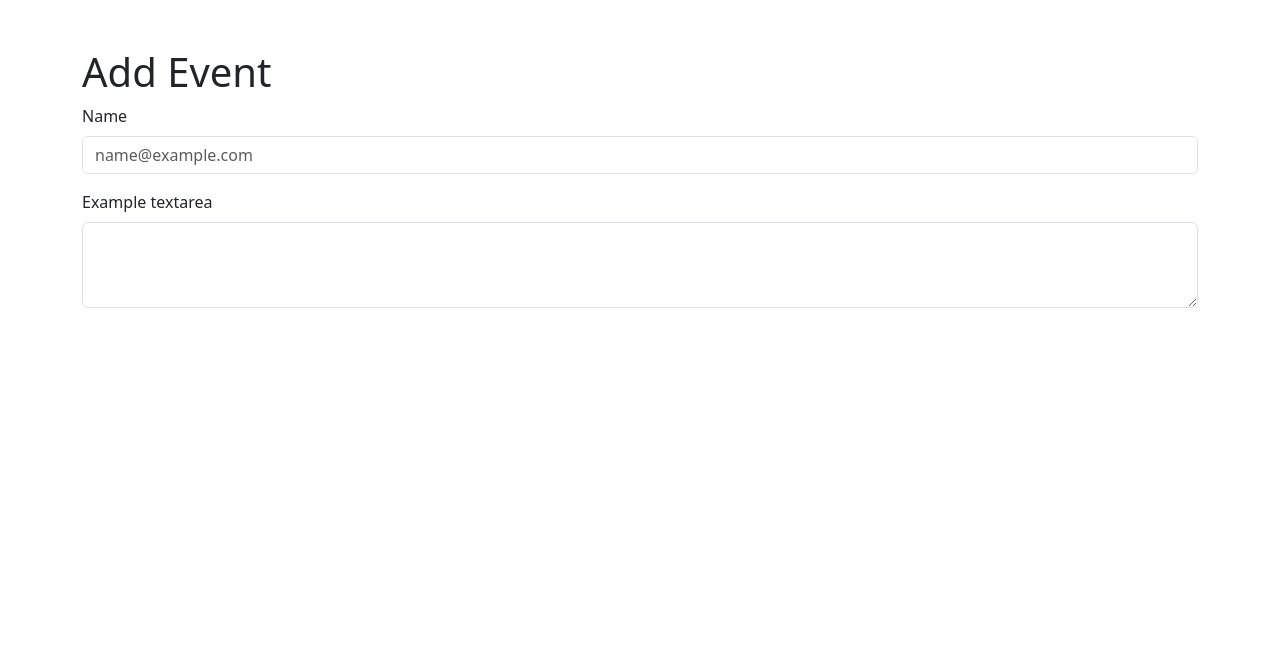
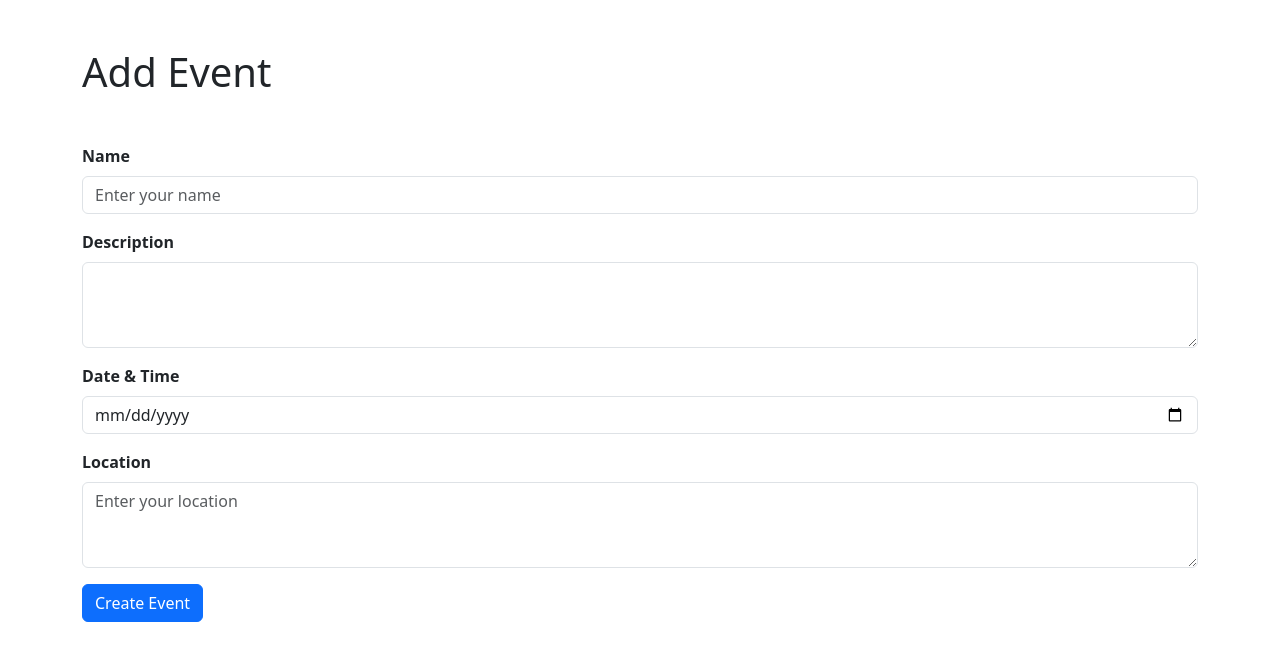
Before and after one commit to nsec-vat-django/event-management-platform, a Django app: template mysite/events/templates/events/addEvents.html in a window 1280 px wide. Shown: the top 661 px of the page. Run offline with Django 5.2, Linux system fonts and the light colour scheme; the template is opened without the code that fills it, so the values that code supplies are empty.

Commit message:
Update addEvents.html, events.html templates

```diff
--- a/mysite/events/templates/events/addEvents.html
+++ b/mysite/events/templates/events/addEvents.html
@@ -10,16 +10,25 @@
 </head>
 
 <body>
-    <div class="container py-5">
-        <h1>Add Event</h1>
-        <div class="mb-3">
+    <div class="container py-5 ">
+        <h1 class="mb-5">Add Event</h1>
+        <div class="mb-3 fw-bold">
             <label for="exampleFormControlInput1" class="form-label">Name</label>
-            <input type="email" class="form-control" id="exampleFormControlInput1" placeholder="name@example.com">
+            <input type="text" class="form-control" id="exampleFormControlInput1" placeholder="Enter your name">
         </div>
-        <div class="mb-3">
-            <label for="exampleFormControlTextarea1" class="form-label">Example textarea</label>
+        <div class="mb-3 fw-bold">
+            <label for="exampleFormControlTextarea1" class="form-label">Description</label>
             <textarea class="form-control" id="exampleFormControlTextarea1" rows="3"></textarea>
         </div>
+        <div class="mb-3 fw-bold">
+            <label for="exampleFormControlInput1" class="form-label">Date & Time</label>
+            <input type="date" class="form-control" id="exampleFormControlInput1" placeholder="Enter your name">
+        </div>
+        <div class="mb-3 fw-bold">
+            <label for="exampleFormControlTextarea1" class="form-label">Location</label>
+            <textarea class="form-control" id="exampleFormControlTextarea1" rows="3" placeholder="Enter your location"></textarea>
+        </div>
+        <div class="btn btn-primary">Create Event</div>
     </div>
     <script src="https://cdn.jsdelivr.net/npm/bootstrap@5.3.3/dist/js/bootstrap.bundle.min.js"
         integrity="sha384-YvpcrYf0tY3lHB60NNkmXc5s9fDVZLESaAA55NDzOxhy9GkcIdslK1eN7N6jIeHz"
--- a/mysite/events/templates/events/events.html
+++ b/mysite/events/templates/events/events.html
@@ -60,7 +60,7 @@
                     <h1 class="fs-3 fw-bold">Upcoming Events You Created</h1>
                 </div>
                 <div class="col">
-                    <a href="addEvent.html"><button type="button" class="btn btn-primary py-2 px-4">Add
+                    <a href="addEvents.html"><button type="button" class="btn btn-primary py-2 px-4">Add
                             Event</button></a>
                 </div>
             </div>
```
